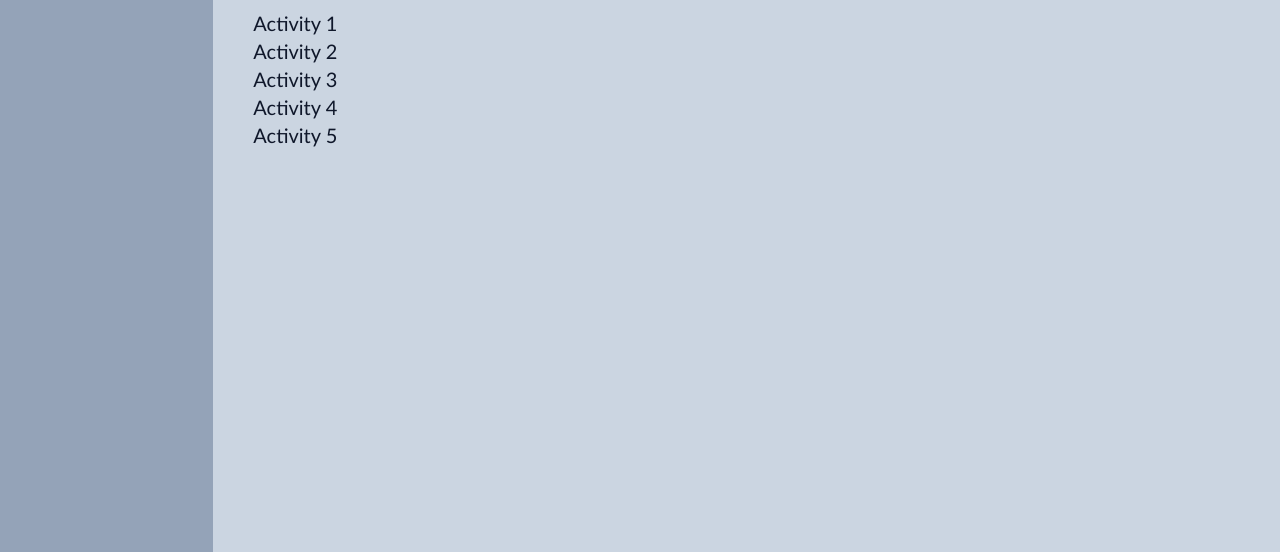
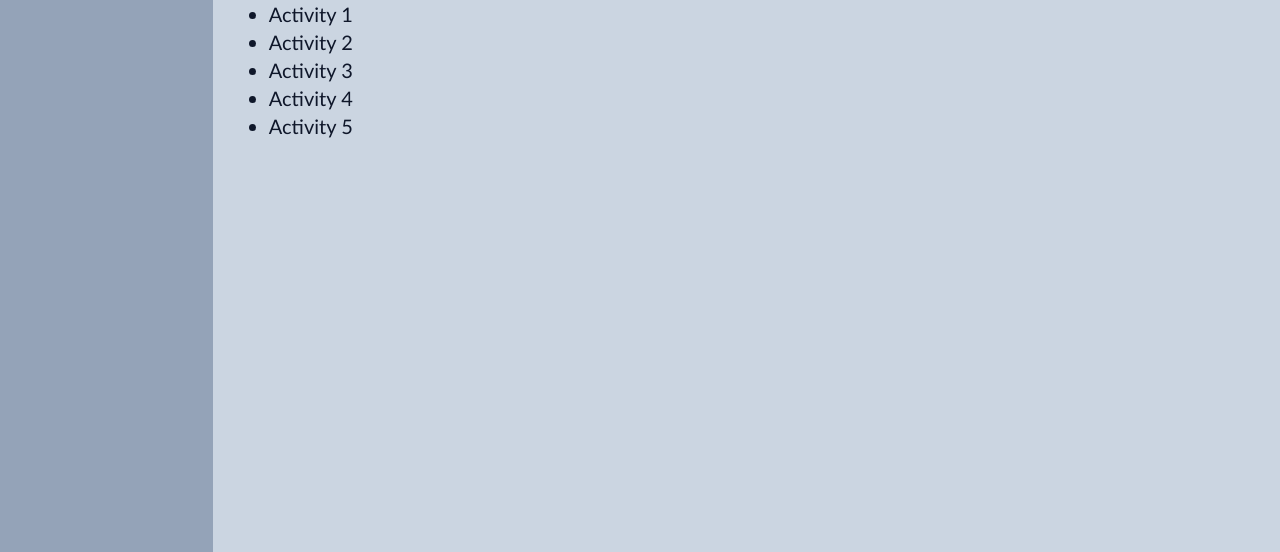
Before and after one commit to kistoo/todo-list, a website built with webpack: page dist/index.html in a window 1280 px wide. Shown: the part 248-800 px from the top of the page. Built offline with nearby package versions, Linux system fonts and the light colour scheme.

Commit message:
Style content + scrollbar

```diff
--- a/src/style.css
+++ b/src/style.css
@@ -68,6 +68,8 @@ body {
     display: grid;
     grid-template-rows: 1fr 10fr;
     font-family:'Gill Sans', 'Gill Sans MT', Calibri, 'Trebuchet MS', sans-serif;
+    overflow: hidden;
+    background-color: var(--background-color);
 }
 
 #header {
@@ -132,8 +134,37 @@ h1 {
 #content {
     display: flex;
     flex-direction: column;
-    padding: 5vh;
-    background-color: var(--background-color);
+    padding: 3vh 3vw;
+    overflow: auto;
+    position: absolute;
+    top:10vh;
+    left:16vw;
+    right: 0;
+    bottom: 0;
+}
+
+/*scroll bar*/
+
+/* width */
+::-webkit-scrollbar {
+    width: 20px;
+}
+
+/* Track */
+::-webkit-scrollbar-track {
+    box-shadow: inset 0 0 5px grey;
+    border-radius: 5px;
+}
+
+/* Handle */
+::-webkit-scrollbar-thumb {
+    background: var(--primary-color);
+    border-radius: 5px;
+}
+
+/* Handle on hover */
+::-webkit-scrollbar-thumb:hover {
+    background: var(--font-color);
 }
 
 #content h1 {
@@ -152,9 +183,12 @@ ul {
     display: flex;
     flex-direction: column;
     gap: 1vh;
-    color: var(--font-color);
+    font-size: 5vh;
 }
 
 li {
     font-size: 2.5vh;
+    list-style:disc;
+    margin-left: 2vw;
+    color: var(--font-color);
 }
```
